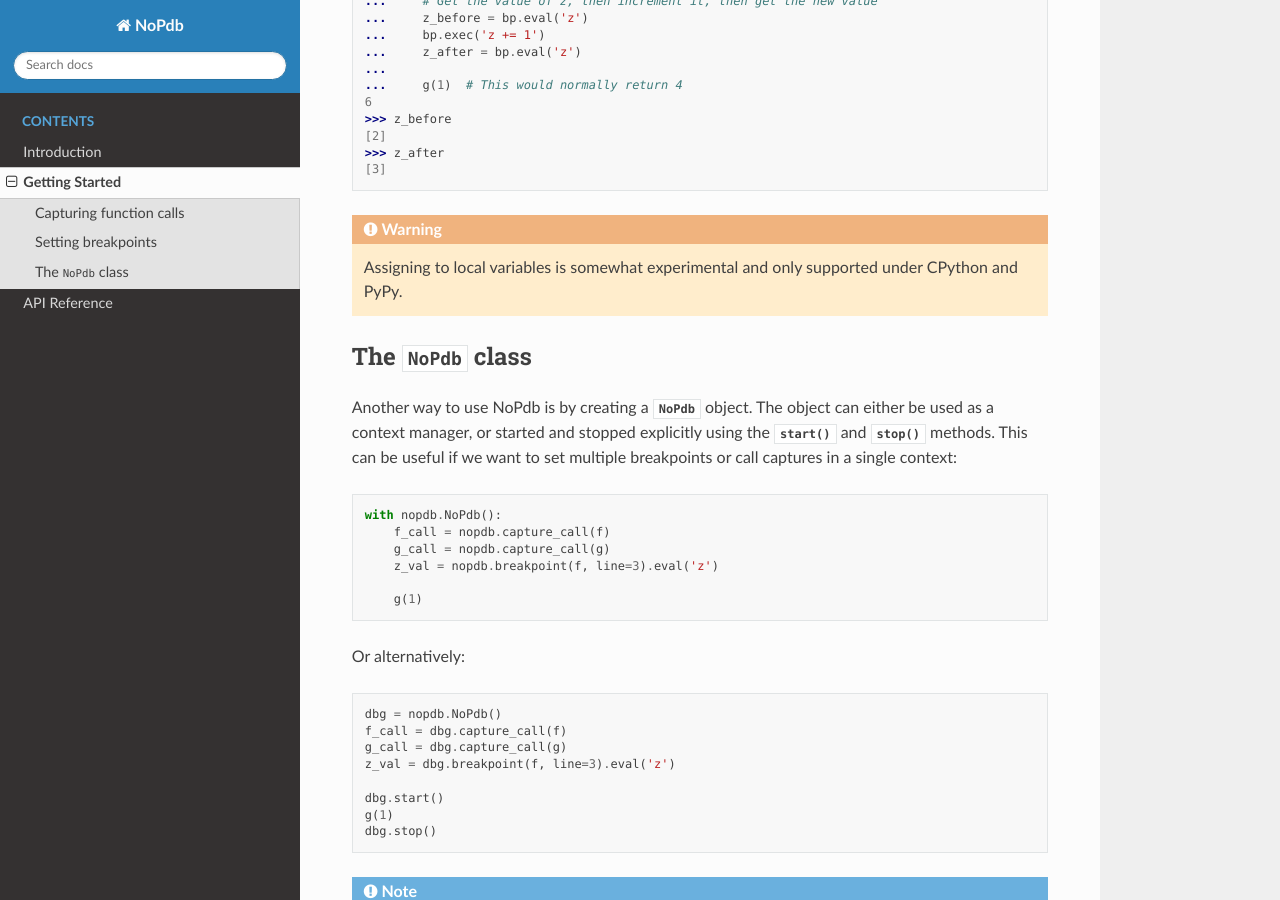
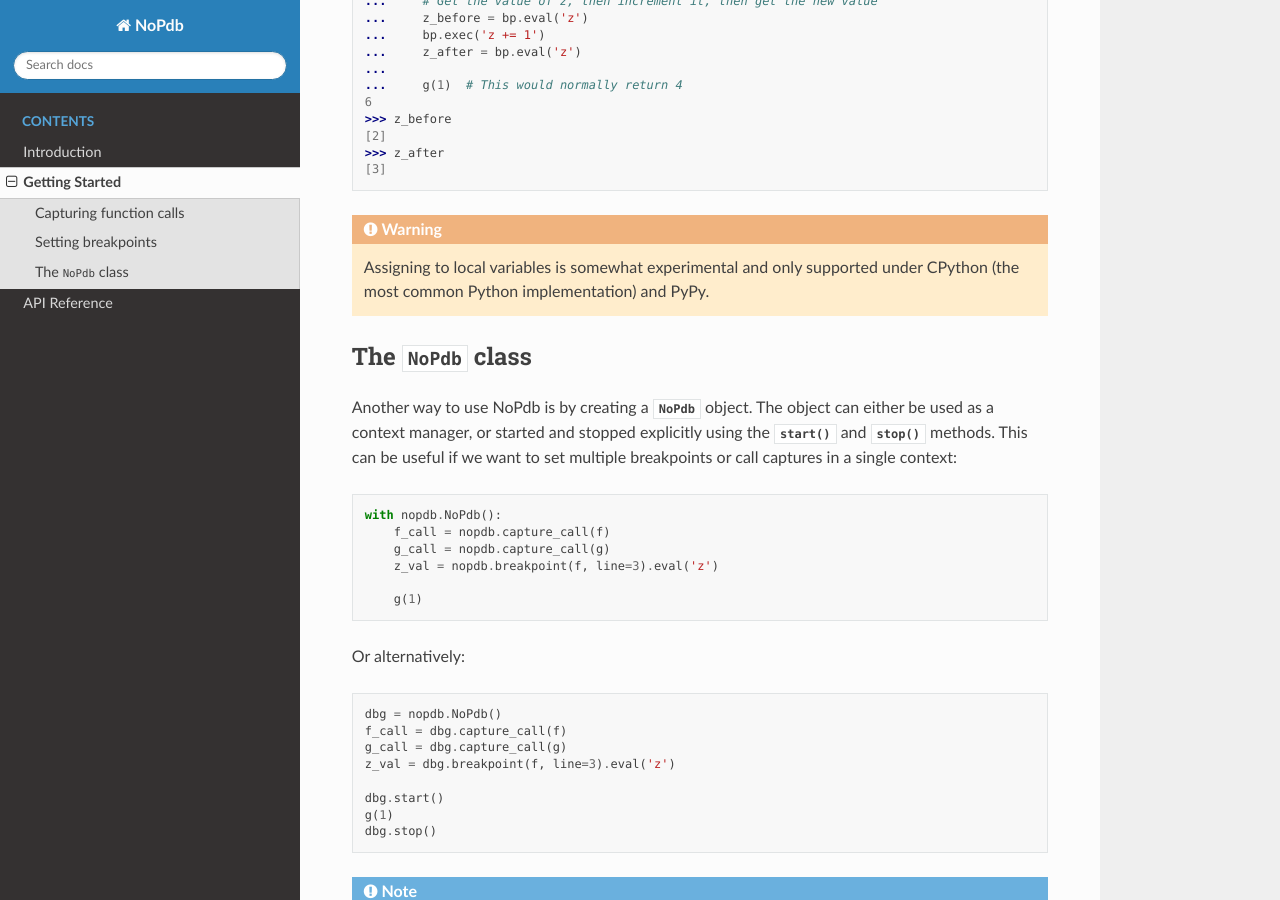
Before and after one commit to cifkao/nopdb, a Sphinx documentation site: the page built from docs/getting-started.rst, in a window 1280 px wide and 900 px high, scrolled down 2199 px. Built offline with Sphinx 7.4.7 and the Read the Docs theme 2.0.0, drawn with Linux system fonts in a browser that asks for light colours.

Commit message:
Update docs

```diff
--- a/docs/getting-started.rst
+++ b/docs/getting-started.rst
@@ -134,7 +134,7 @@
     [3]
 
 .. Warning:: Assigning to local variables is somewhat experimental and only supported
-    under CPython and PyPy.
+    under CPython (the most common Python implementation) and PyPy.
 
 The :class:`NoPdb` class
 ------------------------
```
